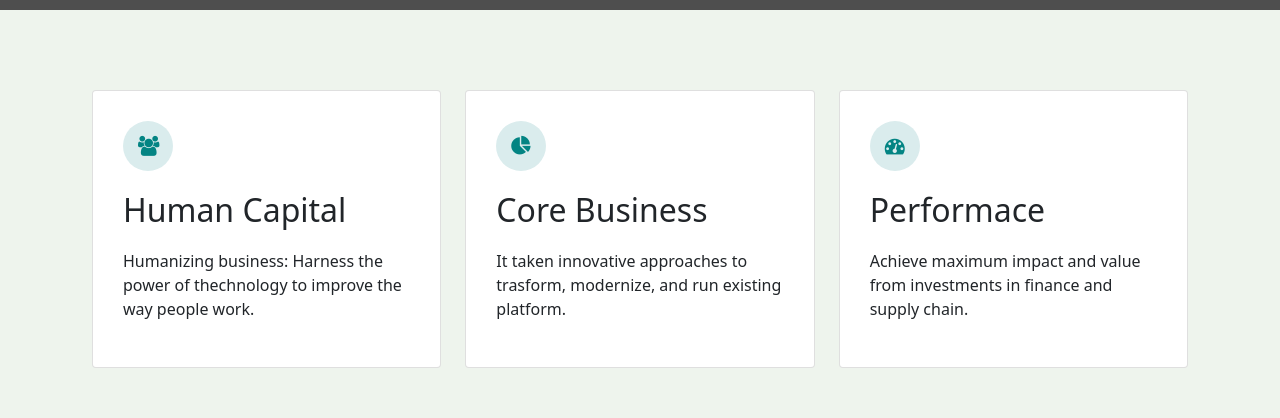
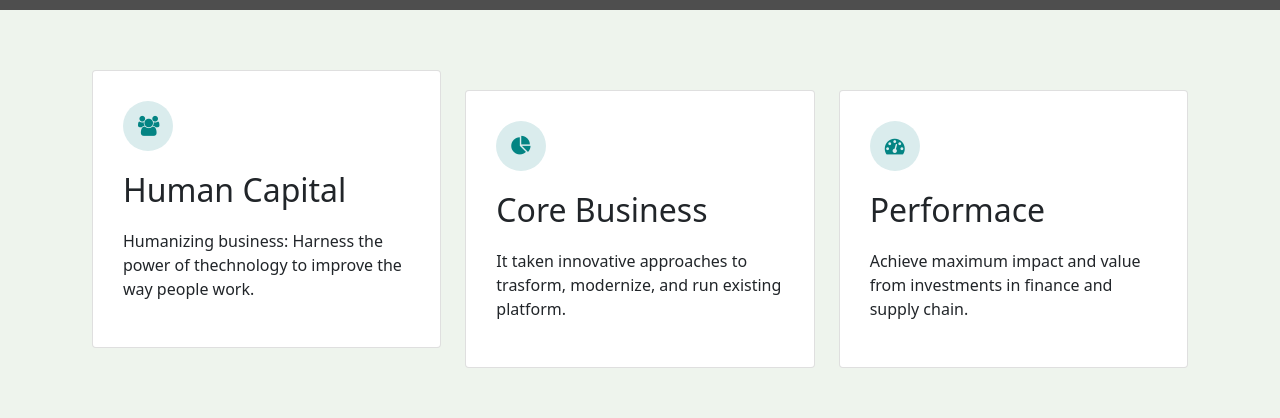
Before and after one commit to FrancescoAndreotti/proj-html-vuejs, a Vue app: page / in a window 1280 px wide. In both pictures the pointer is over the element 266 px from the left and 963 px from the top of the page. Shown: the part 734-1152 px from the top of the page. Built offline with nearby package versions, Linux system fonts and the light colour scheme; grey boxes are pictures that could not be loaded.

Commit message:
Add Hover on card & btn

```diff
--- a/src/components/AboutTheCompany.vue
+++ b/src/components/AboutTheCompany.vue
@@ -94,6 +94,10 @@ export default {
 
   .card {
     padding: 30px;
+    transition: transform 2s;
+    &:hover {
+      transform: translateY(-20px);
+    }
 
     h2 {
       margin-bottom: 20px;
--- a/src/components/Services.vue
+++ b/src/components/Services.vue
@@ -93,10 +93,16 @@ export default {
       background-color: #0e272d;
     }
   }
+
   .card {
     background-color: #19191f;
     padding: 30px;
     border-radius: 10px;
+    transition: transform 2s;
+    &:hover {
+      transform: translateY(-20px);
+    }
+
     i {
       color: $primary-green;
       font-size: 30px;
--- a/src/scss/app.scss
+++ b/src/scss/app.scss
@@ -12,6 +12,9 @@ $secondary-green: #daeced;
   text-transform: uppercase;
   border: none;
   border-radius: 5px;
+  &:hover{
+    background-color: #002b2b;
+  }
 }
 
 .my-btn-secondary{
@@ -21,4 +24,7 @@ $secondary-green: #daeced;
   padding: 6px 18px;
   text-transform: uppercase;
   border-radius: 5px;
+  &:hover{
+    background-color: $primary-green;
+  }
 }
```
